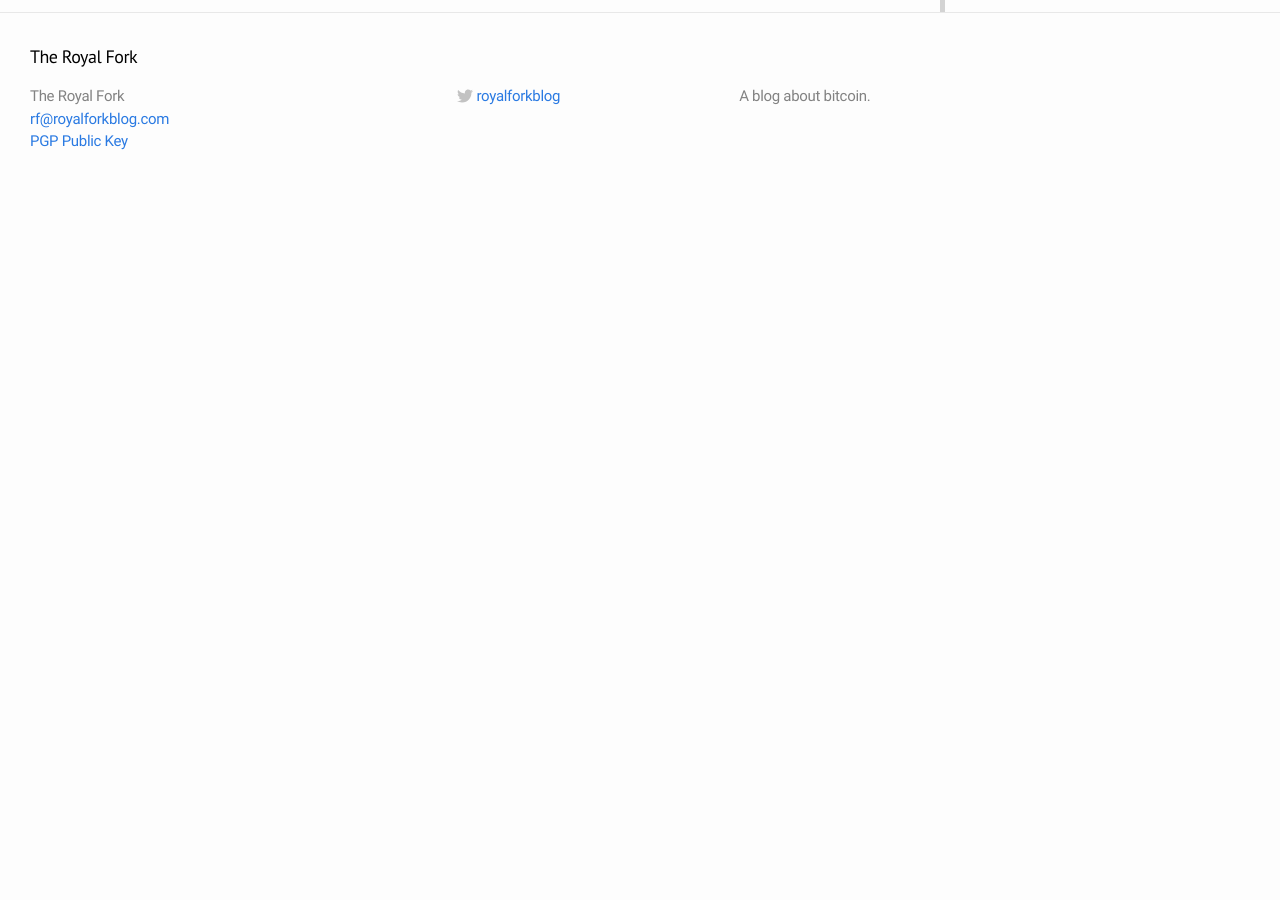
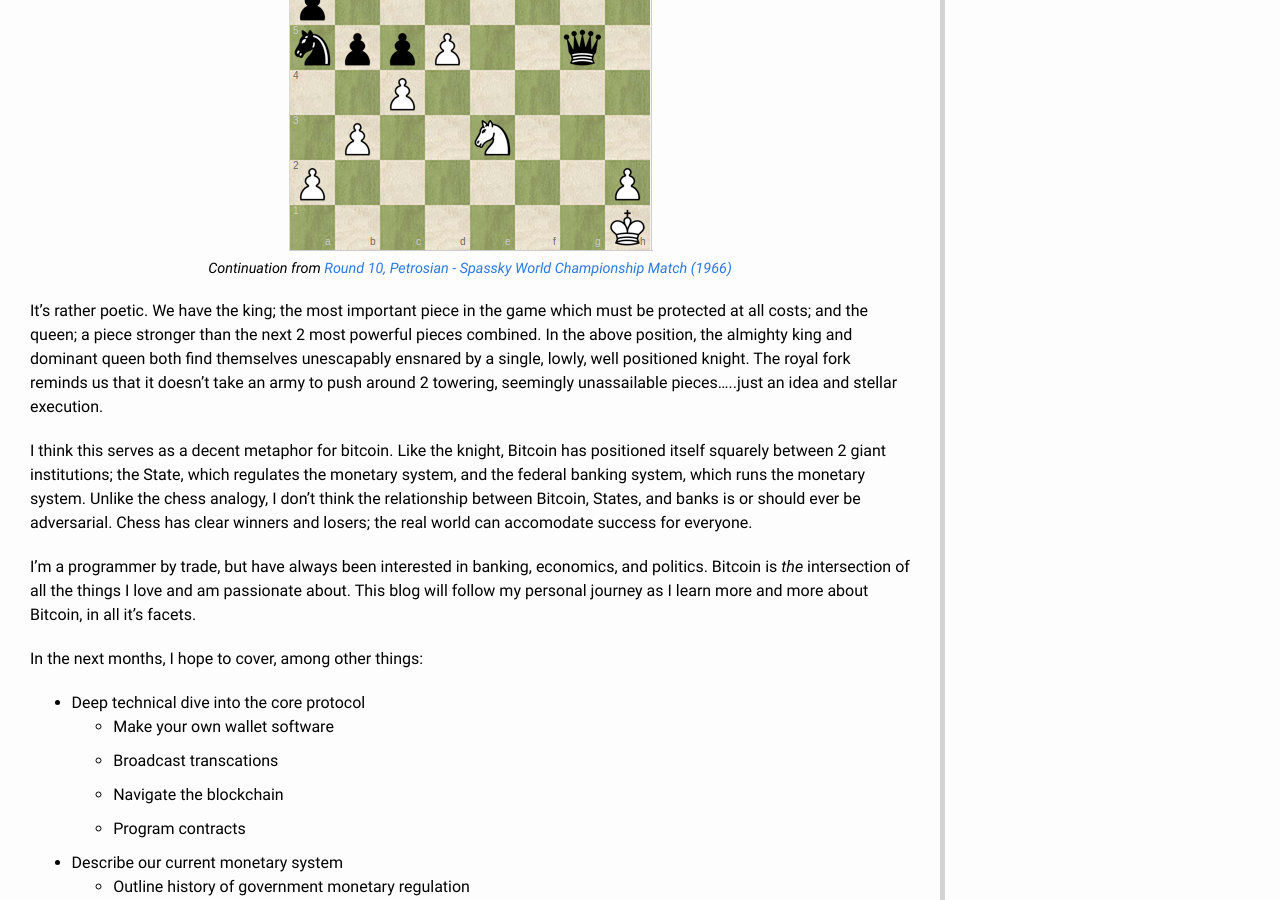
Before and after one commit to royalfork/royalfork.github.io, a Jekyll site: the page built from _posts/2014-07-27-about.md, in a window 1280 px wide and 900 px high, scrolled down 419 px. Built offline with Jekyll 4.4.1, drawn with Linux system fonts in a browser that asks for light colours; before the commit the page ends 915 px from its top, so only the background shows below that; some of the changed text lies outside the part shown.

Commit message:
REAL first post

```diff
--- a/_posts/2014-07-27-about.md
+++ b/_posts/2014-07-27-about.md
@@ -1,11 +1,44 @@
 ---
-layout: page
-title: About
-permalink: /about/
+title: About Royal Fork
 ---
 
-This is the base Jekyll theme. You can find out more info about customizing your Jekyll theme, as well as basic Jekyll usage documentation at [jekyllrb.com](http://jekyllrb.com/)
+A "royal fork" is a chess tactic where a single piece attacks the opponent's king and queen simultaneously.
 
-You can find the source code for the Jekyll new theme at: [github.com/jglovier/jekyll-new](https://github.com/jglovier/jekyll-new)
+{% include image.html filename="fork.png" caption="Continuation from [Round 10, Petrosian - Spassky World Championship Match (1966)](http://www.chessgames.com/perl/chessgame?gid=1106725){:target='_blank'}" %}
 
-You can find the source code for Jekyll at [github.com/jekyll/jekyll](https://github.com/jekyll/jekyll)
+It's rather poetic.  We have the king; the most important piece in the game which must be protected at all costs; and the queen; a piece stronger than the next 2 most powerful pieces combined.  In the above position, the almighty king and dominant queen both find themselves unescapably ensnared by a single, lowly, well positioned knight.  The royal fork reminds us that it doesn't take an army to push around 2 towering, seemingly unassailable pieces.....just an idea and stellar execution.
+
+I think this serves as a decent metaphor for bitcoin.  Like the knight, Bitcoin has positioned itself squarely between 2 giant institutions; the State, which regulates the monetary system, and the federal banking system, which runs the monetary system.  Unlike the chess analogy, I don't think the relationship between Bitcoin, States, and banks is or should ever be adversarial.  Chess has clear winners and losers; the real world can accomodate success for everyone.
+
+I'm a programmer by trade, but have always been interested in banking, economics, and politics.  Bitcoin is *the* intersection of all the things I love and am passionate about.  This blog will follow my personal journey as I learn more and more about Bitcoin, in all it's facets.
+
+In the next months, I hope to cover, among other things:
+
+- Deep technical dive into the core protocol
+  - Make your own wallet software
+  - Broadcast transcations
+  - Navigate the blockchain
+  - Program contracts
+
+- Describe our current monetary system
+  - Outline history of government monetary regulation
+  - Compare monetary policies of different nation states
+  - Define the money supply and describe how it works
+
+- History of Money
+  - How did our monetary policy evolve to where it is today?
+  - What lessons can we learn from both good and bad monetary policy?
+
+- Game Theory and Bitcoin
+  - What scenarios are good for bitcoin?
+  - How does Bitcoin go mainstream?
+  - Economics of bitcoin mining
+
+If you have any other ideas for posts, questions, or comments, feel free to contact me on Twitter: twitter
+or by email: [email]
+
+To the moon.
+
+-- rf
+
+PS:  I own bitcoin, and have gotten paid exclusively in bitcoin for most of 2014.
```
